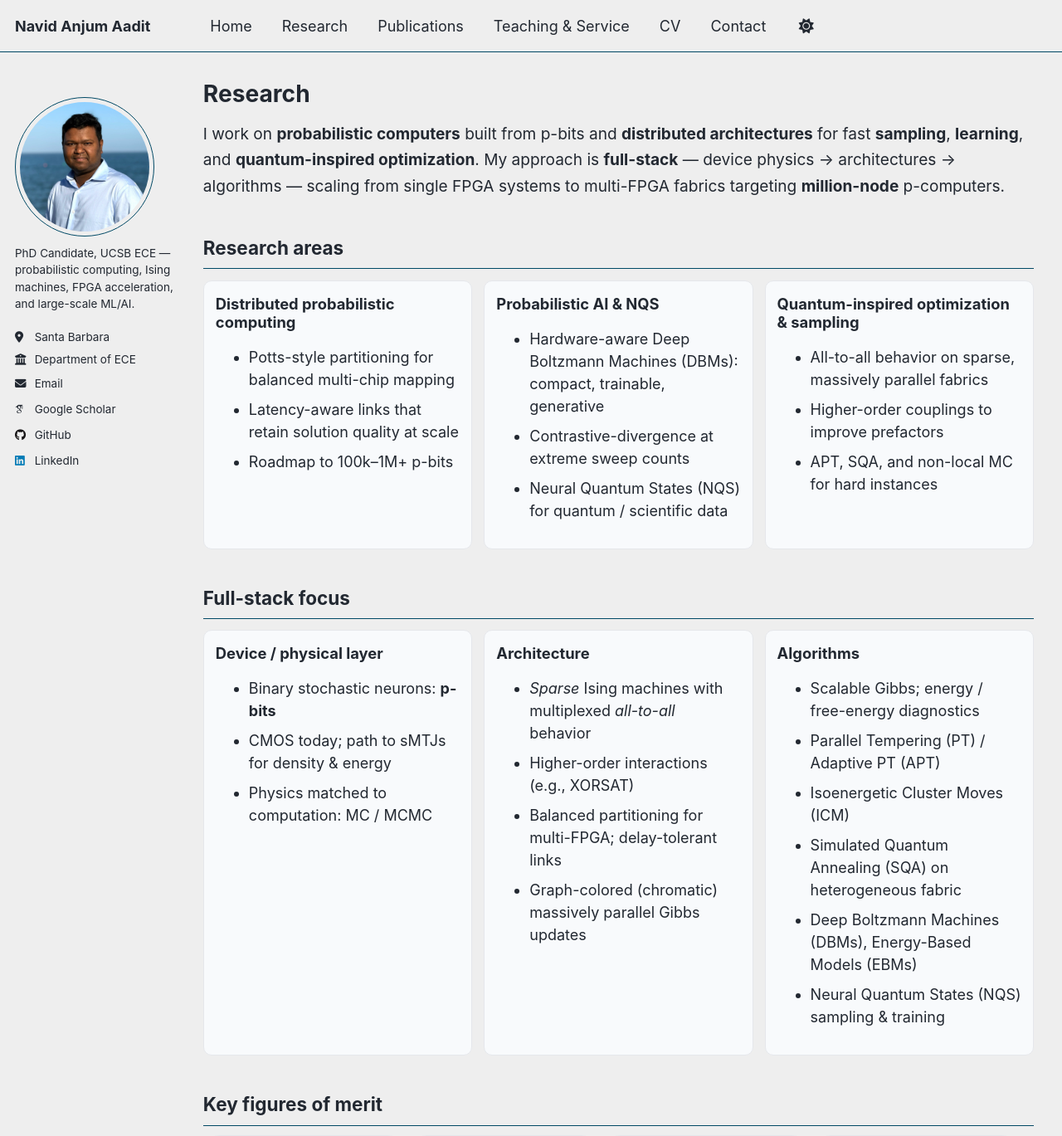
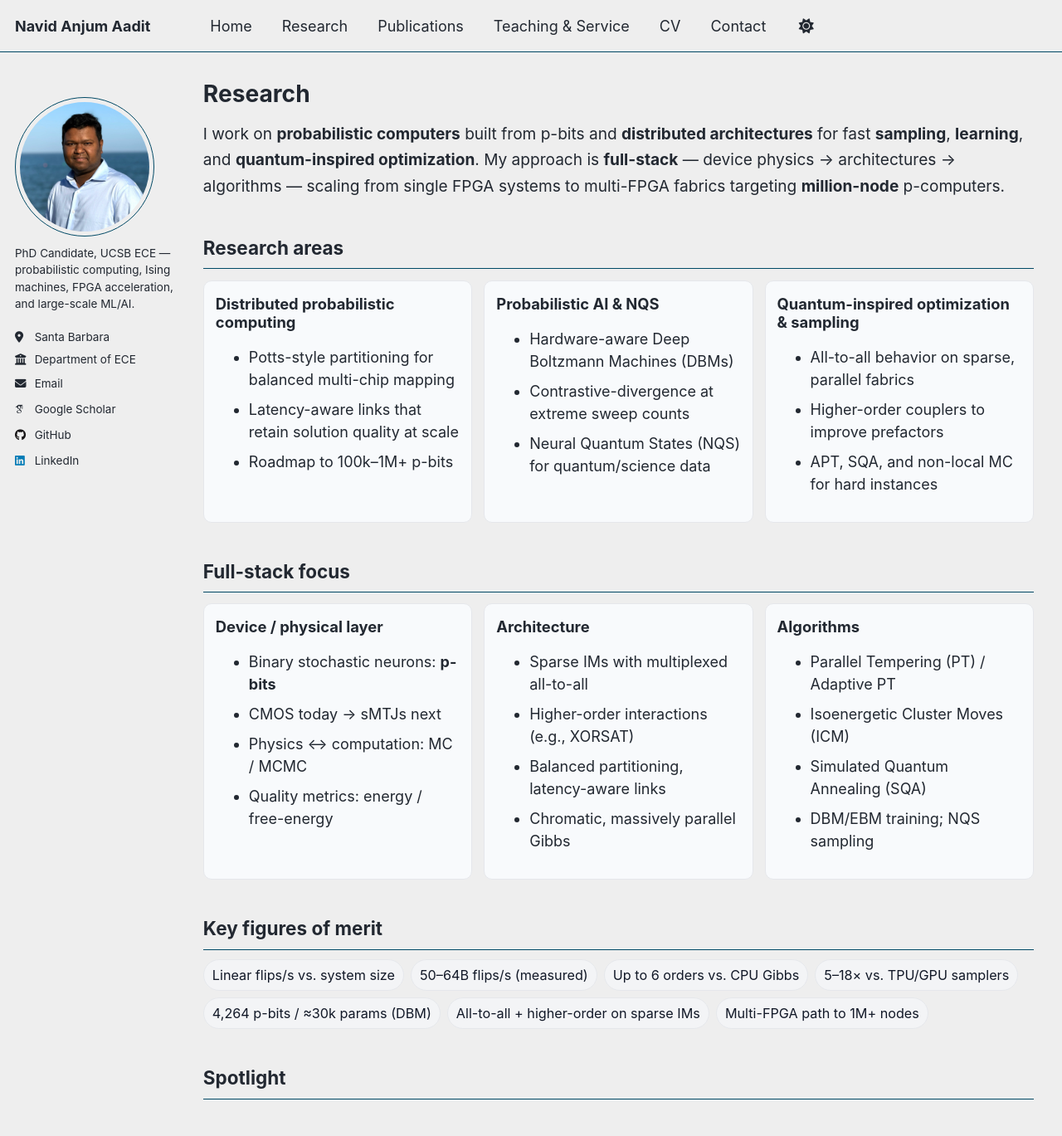
Before and after one commit to navidaadit/navidaadit.github.io, a Jekyll site: the page built from _pages/research.md, in a window 1280 px wide and 1400 px high, cut to the strip 0-1369 px from the top of the window. Shown: the whole strip at 83% size. Built offline with Jekyll 4.4.1, drawn with Linux system fonts in a browser that asks for light colours; some web fonts are replaced; some of the changed text lies outside the part shown.

Commit message:
Update research.md

```diff
--- a/_pages/research.md
+++ b/_pages/research.md
@@ -59,16 +59,16 @@ I work on <strong>probabilistic computers</strong> built from <abbr title="proba
   <div class="card">
     <h4>Probabilistic AI & NQS</h4>
     <ul>
-      <li>Hardware-aware Deep Boltzmann Machines (DBMs): compact, trainable, generative</li>
+      <li>Hardware-aware Deep Boltzmann Machines (DBMs)</li>
       <li>Contrastive-divergence at extreme sweep counts</li>
-      <li>Neural Quantum States (NQS) for quantum / scientific data</li>
+      <li>Neural Quantum States (NQS) for quantum/science data</li>
     </ul>
   </div>
   <div class="card">
     <h4>Quantum-inspired optimization & sampling</h4>
     <ul>
-      <li>All-to-all behavior on sparse, massively parallel fabrics</li>
-      <li>Higher-order couplings to improve prefactors</li>
+      <li>All-to-all behavior on sparse, parallel fabrics</li>
+      <li>Higher-order couplers to improve prefactors</li>
       <li>APT, SQA, and non-local MC for hard instances</li>
     </ul>
   </div>
@@ -81,28 +81,27 @@ I work on <strong>probabilistic computers</strong> built from <abbr title="proba
     <h4>Device / physical layer</h4>
     <ul>
       <li>Binary stochastic neurons: <strong>p-bits</strong></li>
-      <li>CMOS today; path to <abbr title="stochastic Magnetic Tunnel Junctions">sMTJs</abbr> for density & energy</li>
-      <li>Physics matched to computation: MC / MCMC</li>
+      <li>CMOS today → <abbr title="stochastic Magnetic Tunnel Junctions">sMTJs</abbr> next</li>
+      <li>Physics ↔ computation: MC / MCMC</li>
+      <li>Quality metrics: energy / free-energy</li>
     </ul>
   </div>
   <div class="card">
     <h4>Architecture</h4>
     <ul>
-      <li><em>Sparse</em> Ising machines with multiplexed <em>all-to-all</em> behavior</li>
+      <li>Sparse IMs with multiplexed all-to-all</li>
       <li>Higher-order interactions (e.g., XORSAT)</li>
-      <li>Balanced partitioning for multi-FPGA; delay-tolerant links</li>
-      <li>Graph-colored (chromatic) massively parallel Gibbs updates</li>
+      <li>Balanced partitioning, latency-aware links</li>
+      <li>Chromatic, massively parallel Gibbs</li>
     </ul>
   </div>
   <div class="card">
     <h4>Algorithms</h4>
     <ul>
-      <li>Scalable Gibbs; energy / free-energy diagnostics</li>
-      <li>Parallel Tempering (PT) / Adaptive PT (APT)</li>
+      <li>Parallel Tempering (PT) / Adaptive PT</li>
       <li>Isoenergetic Cluster Moves (ICM)</li>
-      <li>Simulated Quantum Annealing (SQA) on heterogeneous fabric</li>
-      <li>Deep Boltzmann Machines (DBMs), Energy-Based Models (EBMs)</li>
-      <li>Neural Quantum States (NQS) sampling & training</li>
+      <li>Simulated Quantum Annealing (SQA)</li>
+      <li>DBM/EBM training; NQS sampling</li>
     </ul>
   </div>
 </div>
@@ -114,8 +113,7 @@ I work on <strong>probabilistic computers</strong> built from <abbr title="proba
   <span class="stat-badge">50–64B flips/s (measured)</span>
   <span class="stat-badge">Up to 6 orders vs. CPU Gibbs</span>
   <span class="stat-badge">5–18× vs. TPU/GPU samplers</span>
-  <span class="stat-badge">4,264 p-bits (DBM demo)</span>
-  <span class="stat-badge">≈30k parameters (DBM demo)</span>
+  <span class="stat-badge">4,264 p-bits / ≈30k params (DBM)</span>
   <span class="stat-badge">All-to-all + higher-order on sparse IMs</span>
   <span class="stat-badge">Multi-FPGA path to 1M+ nodes</span>
 </div>
```
